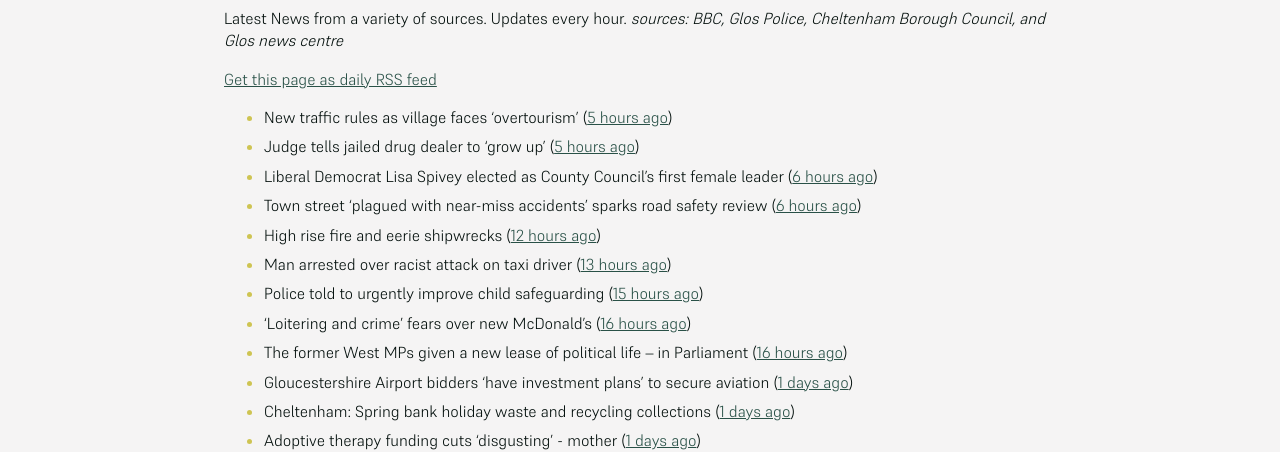
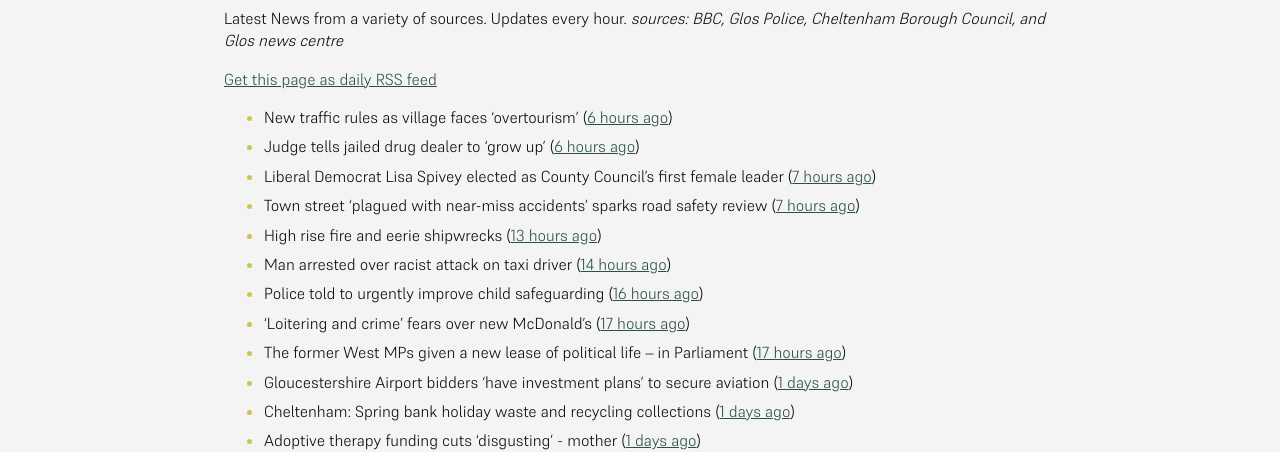
Before and after one commit to mat-0/cheltenham-open-data, a Jekyll site: the page built from _pages/news.md, in a window 1280 px wide. Shown: the part 266-718 px from the top of the page. Built offline with Jekyll 4.4.1, drawn with Linux system fonts in a browser that asks for light colours.

Commit message:
Updated 2025-05-21 22:58:14

```diff
--- a/_pages/news.md
+++ b/_pages/news.md
@@ -12,15 +12,15 @@ _sources: BBC, Glos Police, Cheltenham Borough Council, and Glos news centre_
 [Get this page as daily RSS feed](/daily.rss)
 
 <!-- news_marker starts -->
-- New traffic rules as village faces 'overtourism' ([5 hours ago](https://www.bbc.com/news/articles/cvg99j1y39ro))
-- Judge tells jailed drug dealer to 'grow up' ([5 hours ago](https://www.bbc.com/news/articles/cp3qqky8gnwo))
-- Liberal Democrat Lisa Spivey elected as County Council’s first female leader ([6 hours ago](https://gloucesternewscentre.co.uk/liberal-democrat-lisa-spivey-elected-as-county-councils-first-female-leader/))
-- Town street ‘plagued with near-miss accidents’ sparks road safety review ([6 hours ago](https://gloucesternewscentre.co.uk/town-street-plagued-with-near-miss-accidents-sparks-road-safety-review/))
-- High rise fire and eerie shipwrecks ([12 hours ago](https://www.bbc.com/news/articles/cre99p0g8vxo))
-- Man arrested over racist attack on taxi driver ([13 hours ago](https://www.bbc.com/news/articles/c87jjwnqxz2o))
-- Police told to urgently improve child safeguarding ([15 hours ago](https://www.bbc.com/news/articles/clyggrx8njeo))
-- ‘Loitering and crime’ fears over new McDonald’s ([16 hours ago](https://www.bbc.com/news/articles/ckg4xerxx67o))
-- The former West MPs given a new lease of political life – in Parliament ([16 hours ago](https://www.bbc.com/news/articles/cp8y26vvkyxo))
+- New traffic rules as village faces 'overtourism' ([6 hours ago](https://www.bbc.com/news/articles/cvg99j1y39ro))
+- Judge tells jailed drug dealer to 'grow up' ([6 hours ago](https://www.bbc.com/news/articles/cp3qqky8gnwo))
+- Liberal Democrat Lisa Spivey elected as County Council’s first female leader ([7 hours ago](https://gloucesternewscentre.co.uk/liberal-democrat-lisa-spivey-elected-as-county-councils-first-female-leader/))
+- Town street ‘plagued with near-miss accidents’ sparks road safety review ([7 hours ago](https://gloucesternewscentre.co.uk/town-street-plagued-with-near-miss-accidents-sparks-road-safety-review/))
+- High rise fire and eerie shipwrecks ([13 hours ago](https://www.bbc.com/news/articles/cre99p0g8vxo))
+- Man arrested over racist attack on taxi driver ([14 hours ago](https://www.bbc.com/news/articles/c87jjwnqxz2o))
+- Police told to urgently improve child safeguarding ([16 hours ago](https://www.bbc.com/news/articles/clyggrx8njeo))
+- ‘Loitering and crime’ fears over new McDonald’s ([17 hours ago](https://www.bbc.com/news/articles/ckg4xerxx67o))
+- The former West MPs given a new lease of political life – in Parliament ([17 hours ago](https://www.bbc.com/news/articles/cp8y26vvkyxo))
 - Gloucestershire Airport bidders ‘have investment plans’ to secure aviation ([1 days ago](https://gloucesternewscentre.co.uk/gloucestershire-airport-bidders-have-investment-plans-to-secure-aviation/))
 - Cheltenham: Spring bank holiday waste and recycling collections ([1 days ago](https://gloucesternewscentre.co.uk/cheltenham-spring-bank-holiday-waste-and-recycling-collections/))
 - Adoptive therapy funding cuts 'disgusting' - mother ([1 days ago](https://www.bbc.com/news/articles/c4g2rpypmp9o))
```
Also changed, not shown: _data/flood.json (+5 -27 lines), _pages/fix-my-street.md (+3 -3 lines), index.md (+4 -4 lines).
